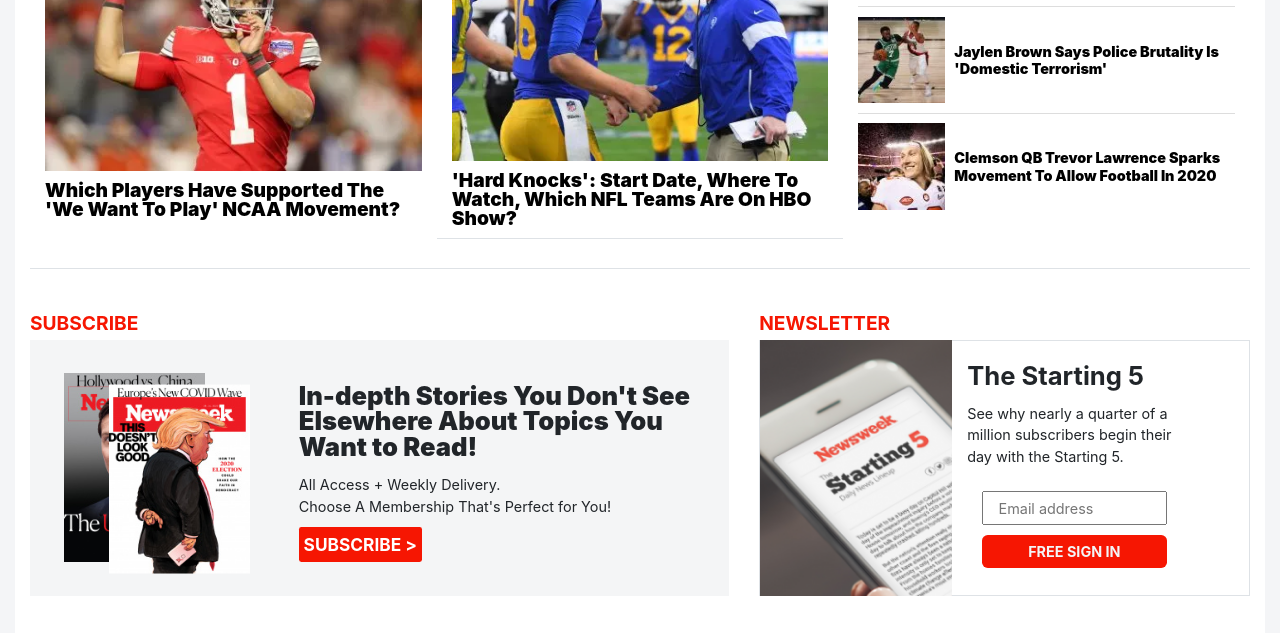
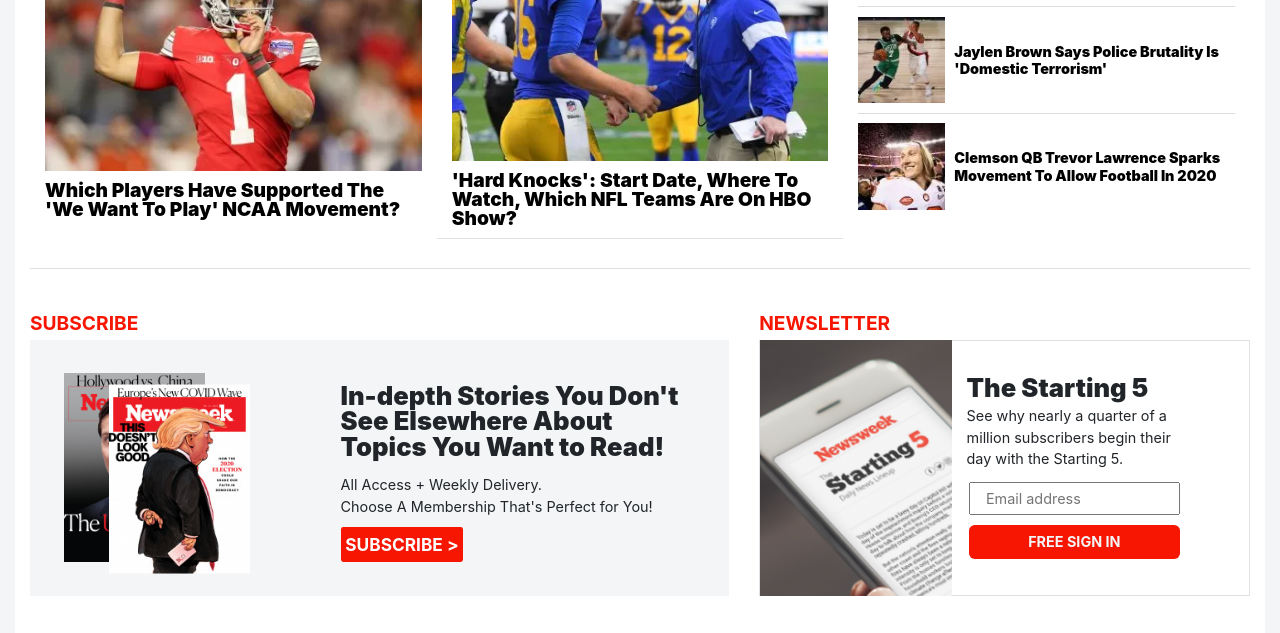
Before and after one commit to Jhonatanssal/Bootstrap-Project, a plain HTML site: page index.html in a window 1280 px wide. Shown: the part 8285-8918 px from the top of the page. Drawn offline with Linux system fonts and the light colour scheme.

Commit message:
fixing review

```diff
--- a/index.html
+++ b/index.html
@@ -2227,11 +2227,11 @@
         </h2>
 
         <div class="newsletter-container subscribe-container d-flex align-items-center">
-          <div class="subscribe-img d-flex p-2">
+          <div class="subscribe-img d-flex p-2 col-3 col-lg-5">
             <img class="subscribe-img-1" src="img/subscribe-img-b.jpg.jpg" alt="">
-            <img class="subscribe-img-2" src="img/subscribe-img.jpg" alt="">
-          </div>
-          <div class="subscribe-text">
+            <img class="subscribe-img-2 subscribe-img-1" src="img/subscribe-img.jpg" alt="">
+          </div>
+          <div class="subscribe-text pl-4 py-3 pr-3 col-9 col-lg-7">
             <h2 class="subscribe-h2 color-black py-3 pr-3">
               In-depth Stories You Don't See Elsewhere About Topics You Want to Read!
             </h2>
@@ -2255,14 +2255,14 @@
           <div class="newsletter-img-cont d-flex">
             <img class="newsletter-img-1 d-none d-md-block" src="img/newslwtter-img.png" alt="">
           </div>
-          <div class="newsletter-text col-lg-6 col-md-9">
-            <h2 class="subscribe-h2 color-black py-3 font-weight-bolder">
+          <div class="subscribe-text col-lg-6 col-md-9 p-4">
+            <h2 class="subscribe-h2 color-black">
               The Starting 5
             </h2>
             <p class="subscribe-p">
               See why nearly a quarter of a million subscribers begin their day with the Starting 5.
             </p>
-            <form class="form-i p-4 justify-content-center align-items-md-center" action="#">
+            <form class="form-i p-1 justify-content-center align-items-md-center" action="#">
               <input class="col-12 mb-3 input-text" type="email" placeholder="Email address">
               <input type="submit" value="FREE SIGN IN" class="col-12 submit-btn border-0 font-weight-bolder">
             </form>
--- a/styles/style.css
+++ b/styles/style.css
@@ -453,7 +453,12 @@
 }
 
 .subscribe-img {
-  width: 25rem;
+  width: 100%;
+  height: 100%;
+}
+
+.subscribe-img-1 {
+  width: 15vw;
   height: 100%;
 }
 
```
